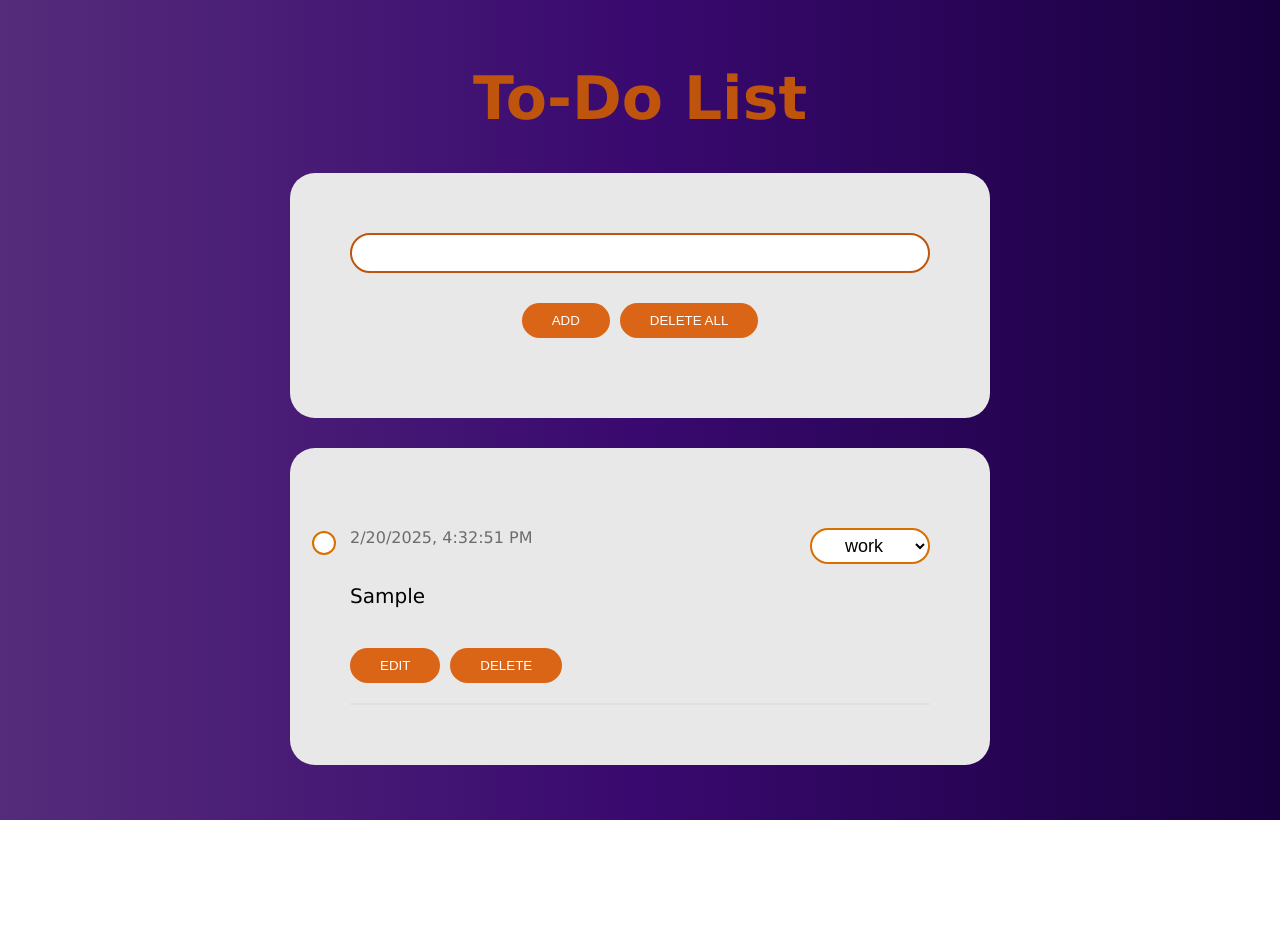
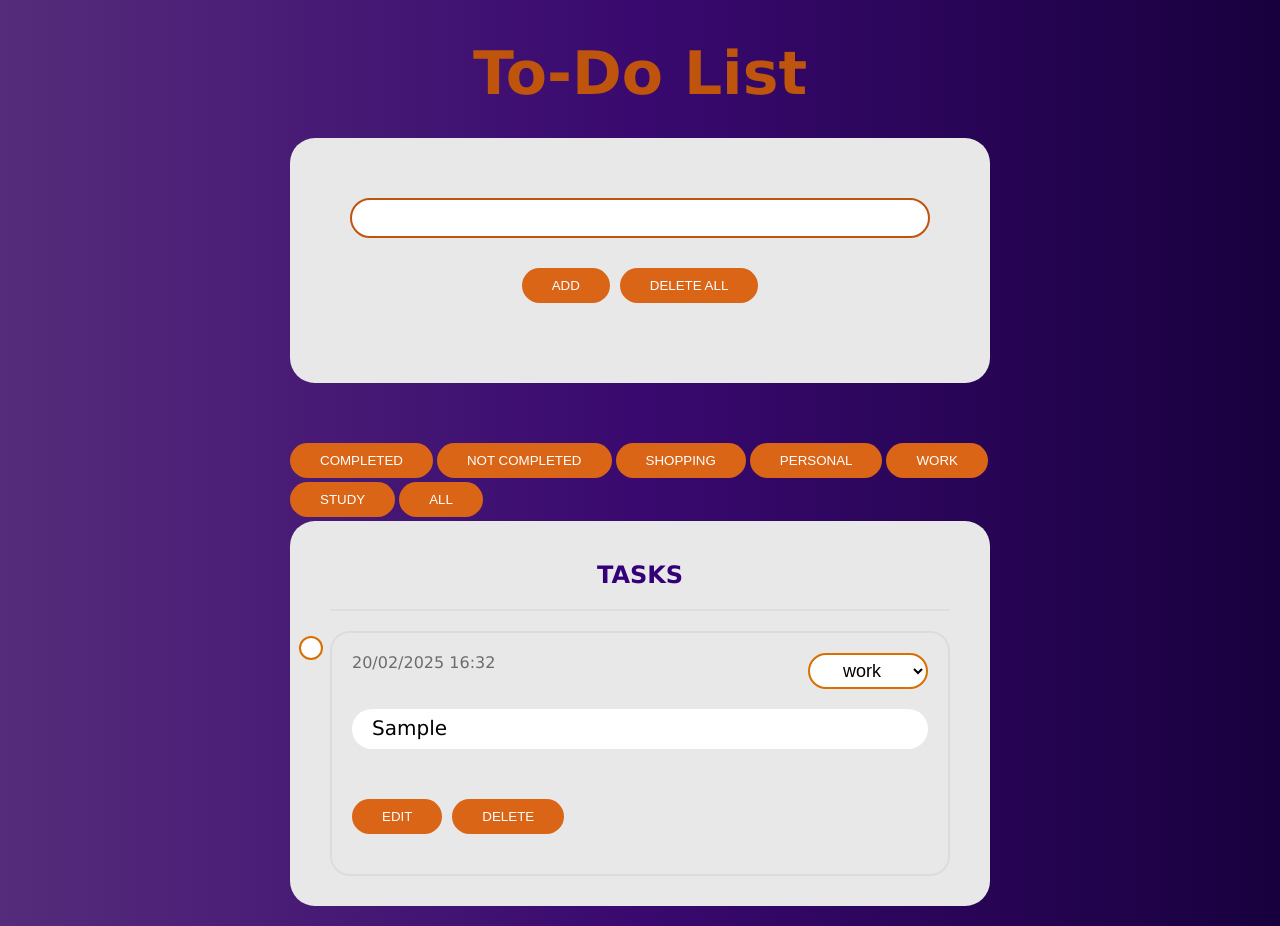
Before and after one commit to Caterina-g01/To-Do-List, a React app: page / in a window 1280 px wide. Both pictures are taken after typing "Sample" into the empty fields and a click on the button "ADD". Before the commit the page ends 820 px from the top, so only its background shows below. Built offline with nearby package versions, Linux system fonts and the light colour scheme; the HTML template or start-up script is replaced by a standard one.

Commit message:
logic and styles added

```diff
--- a/src/App.css
+++ b/src/App.css
@@ -7,10 +7,10 @@ body {
 .title {
   font-size: 60px;
   color: rgb(191, 84, 12);
-    margin: 0 0 10px 0;
+  margin: 0 0 30px 0;
 }
 
-.comment {
+.task {
   position: relative;
   margin-top: 20px;
   min-height: 90px;
@@ -19,15 +19,17 @@ body {
   gap: 20px;
   justify-content: space-around;
   font-size: 20px;
-    border-bottom: 2px solid rgb(225, 225, 225);
+  padding: 20px;
+  border: 2px solid #dcdcdc;
+  border-radius: 20px;
 }
 .container {
   margin: 0 auto;
   display: flex;
   flex-direction: column;
   align-items: center;
-    gap: 30px;
-    padding: 55px;
+  padding-top: 30px;
+  width: 700px;
 }
 
 .btns-container {
@@ -35,7 +37,6 @@ body {
   flex-direction: row;
   gap: 10px;
   margin: 20px 0 20px 0;
-
 }
 
 .inputTask-container {
@@ -47,6 +48,7 @@ body {
   border-radius: 25px;
   padding: 60px;
   background-color: rgb(232, 232, 232);
+  margin-bottom: 60px;
 }
 
 button {
@@ -63,13 +65,13 @@ button:hover {
   background-color: rgb(203, 81, 0);
 }
 
-.comment-header {
+.task-header {
   display: flex;
   flex-wrap: nowrap;
   justify-content: space-between;
 }
 
-.comment-time {
+.task-time {
   font-size: 16px;
   color: rgb(108, 108, 108);
 }
@@ -78,18 +80,13 @@ button:hover {
   background-color: rgb(232, 232, 232);
   width: 700px;
   border-radius: 25px;
-    padding: 60px;
-}
-
-.comment-container {
-    display: flex;
-    flex-wrap: nowrap;
-    gap: 10px;
+  padding: 20px 40px 30px 40px;
+  margin-bottom: 20px;
 }
 
 .checkbox-container {
   position: absolute;
-    left: -42px;
+  left: -37px;
   top: 0;
 }
 
@@ -115,17 +112,20 @@ button:hover {
 }
 
 .checkbox:checked::after {
-    content: "✔";
-    font-size: 16px;
-    color: #d86f00;
-    font-weight: bold;
+  content: "";
   position: absolute;
+  top: 2px;
+  left: 6px;
+  width: 5px;
+  height: 10px;
+  border: solid #d86f00;
+  border-width: 0 3px 3px 0;
+  transform: rotate(45deg);
 }
 
 .input-container {
   width: 100%;
 }
-
 
 .categories-list {
   width: 120px;
@@ -139,3 +139,33 @@ button:hover {
   outline: none;
   text-align: center;
 }
+
+.tasks-title {
+  text-align: center;
+  color: #33007a;
+  border-bottom: 2px solid #dedede;
+  padding-bottom: 20px;
+}
+
+.tags-container {
+  display: flex;
+  width: 100%;
+  flex-wrap: wrap;
+  gap: 4px;
+  margin-bottom: 4px;
+}
+
+.completed {
+  background-color: #dcdcdc;
+  border-radius: 20px;
+}
+
+.task-title {
+  width: 100%;
+  height: 40px;
+  margin-bottom: 10px;
+  font-size: 20px;
+  padding: 7px 20px 0px 20px;
+  border-radius: 30px;
+  background-color: rgb(255, 255, 255);
+}
--- a/src/App.tsx
+++ b/src/App.tsx
@@ -2,10 +2,21 @@ import { useState } from "react";
 import "./App.css";
 import Input from "./components/Input/Input";
 import { InputOnEdit } from "./components/InputOnEdit/InputOnEdit";
+import Tag from "./components/ui/tag/Tag";
+import DropDown from "./components/ui/dropDown/DropDown";
 
-const categories = ["work", "shopping", "personal", "hobbies"];
+const categories = ["work", "shopping", "personal", "study"];
+const filterCategories = [
+  "completed",
+  "not completed",
+  "shopping",
+  "personal",
+  "work",
+  "study",
+  "all",
+];
 
-interface IComment {
+interface ITask {
   id: number;
   title: string;
   description?: string;
@@ -16,46 +27,56 @@ interface IComment {
 
 function App() {
   const [value, setValue] = useState<string>("");
-  const [comments, setComments] = useState<IComment[] | null>(null);
+  const [tasks, setTasks] = useState<ITask[] | null>(null);
   const [error, setError] = useState<string>("");
   const [editModeId, setEditModeId] = useState<number | null>(null);
+  const [filter, setFilter] = useState<string>("all");
+  const [selectedCategory, setSelectedCategory] = useState<string>(
+    categories[0]
+  );
+
   const handleValueChange = (newValue: string) => {
     setValue(newValue);
   };
 
-  const addComment = () => {
-    const newComment = {
+  const addTask = () => {
+    const newTask = {
       id: Math.random(),
       title: value,
       completed: false,
-      timeCreate: new Date().toLocaleString(),
-      category: categories[0],
+      timeCreate:
+        new Date().toLocaleDateString("en-GB") +
+        " " +
+        new Date().toLocaleTimeString("en-GB", {
+          hour: "2-digit",
+          minute: "2-digit",
+          hour12: false,
+        }),
+      category: selectedCategory,
     };
     if (value.length < 3) {
       setError("Title must be at least 3 characters long");
       return;
     }
-    setComments([...(comments || []), newComment]);
+    setTasks([...(tasks || []), newTask]);
     setValue("");
     setError("");
   };
 
-  const deleteAllComments = () => {
-    setComments([]);
+  const deleteAllTasks = () => {
+    setTasks([]);
   };
 
-  const deleteComment = (id: number) => {
-    setComments(
-      (comments) => comments?.filter((comment) => comment.id !== id) || null
-    );
+  const deleteTask = (id: number) => {
+    setTasks((tasks) => tasks?.filter((task) => task.id !== id) || null);
     console.log("click");
   };
 
-  const editComment = (id: number, newTitle: string) => {
-    setComments(
-      (comments) =>
-        comments?.map((comment) =>
-          comment.id === id ? { ...comment, title: newTitle } : comment
+  const editTask = (id: number, newTitle: string) => {
+    setTasks(
+      (tasks) =>
+        tasks?.map((task) =>
+          task.id === id ? { ...task, title: newTitle } : task
         ) || null
     );
   };
@@ -68,6 +89,26 @@ function App() {
     setEditModeId((prevId) => (prevId === id ? null : id));
   };
 
+  const toggleCompleted = (id: number) => {
+    setTasks(
+      (tasks) =>
+        tasks?.map((task) =>
+          task.id === id ? { ...task, completed: !task.completed } : task
+        ) || null
+    );
+  };
+
+  const filteredTasks = tasks?.filter((task) => {
+    if (filter === "all") return true;
+    if (filter === "completed") return task.completed;
+    if (filter === "not completed") return !task.completed;
+    return task.category === filter;
+  });
+
+  const handleFilterChange = (category: string) => {
+    setFilter(category);
+  };
+
   return (
     <div className="container">
       <h1 className="title">To-Do List</h1>
@@ -76,38 +117,64 @@ function App() {
           <Input value={value} handleChange={handleValueChange} />
         </div>
         <div className="btns-container">
-          <button onClick={addComment}>Add</button>
-          <button onClick={deleteAllComments}>Delete All</button>
+          <button onClick={addTask}>Add</button>
+          <button onClick={deleteAllTasks}>Delete All</button>
         </div>
       </div>
+      <div className="tags-container">
+        {filterCategories.map((category) => (
+          <Tag
+            handleFilter={() => handleFilterChange(category)}
+            key={category}
+            name={category}
+          />
+        ))}
+      </div>
       <div className="tasks-container">
-        {comments?.map((comment) => {
-          const isEditing = editModeId === comment.id;
+        <h2 className="tasks-title">TASKS</h2>
+        {filteredTasks?.map((task) => {
+          const isEditing = editModeId === task.id;
           return (
-            <div className="comment" key={comment.id}>
+            <div
+              className={`task ${task.completed ? "completed" : ""}`}
+              key={task.id}
+            >
               <div className="checkbox-container">
-                <input className="checkbox" type="checkbox" />
+                <input
+                  onChange={() => toggleCompleted(task.id)}
+                  className="checkbox"
+                  type="checkbox"
+                  checked={task.completed} //атрибут, который используется в элементе <input> с типом checkbox. Он указывает, будет ли галочка в чекбоксе стоять (отмечена) или нет.
+                />
               </div>
 
-              <div className="comment-header">
-                <span className="comment-time">{comment.timeCreate}</span>
-
-                <select className="categories-list">
-                  {categories.map((category) => (
-                    <option key={category} value={category}>
-                      {category}
-                    </option>
-                  ))}
-                </select>
+              <div className="task-header">
+                <span className="task-time">{task.timeCreate}</span>
+                <DropDown
+                  categories={categories}
+                  selectedCategory={task.category}
+                  onChange={(newCategory) => {
+                    setTasks((prevTasks) => {
+                      if (!prevTasks) return [];
+                      return prevTasks.map((t) => {
+                        if (t.id === task.id) {
+                          return { ...t, category: newCategory };
+                        }
+                        return t;
+                      });
+                    });
+                  }}
+                />
               </div>
 
               <InputOnEdit
                 handleUpdate={(updateValue) => {
-                  editComment(comment.id, updateValue);
+                  editTask(task.id, updateValue);
                   setEditModeId(null);
                 }}
-                editMode={editModeId === comment.id}
-                value={comment.title}
+                editMode={editModeId === task.id}
+                value={task.title}
+                className="task-title"
               />
 
               <div className="btns-container">
@@ -118,12 +185,10 @@ function App() {
                   </>
                 ) : (
                   <>
-                    <button onClick={() => toggleEditMode(comment.id)}>
+                    <button onClick={() => toggleEditMode(task.id)}>
                       Edit
                     </button>
-                    <button onClick={() => deleteComment(comment.id)}>
-                      Delete
-                    </button>
+                    <button onClick={() => deleteTask(task.id)}>Delete</button>
                   </>
                 )}
               </div>
--- a/src/components/InputOnEdit/InputOnEdit.tsx
+++ b/src/components/InputOnEdit/InputOnEdit.tsx
@@ -5,10 +5,11 @@ interface InputOnEdit {
   value: string;
   editMode: boolean;
   handleUpdate: (value: string) => void;
+  className: string;
 }
 
 export const InputOnEdit: FC<InputOnEdit> = (props) => {
-  const { value, editMode, handleUpdate } = props;
+  const { value, editMode, handleUpdate, className } = props;
   const [editValue, setEditValue] = useState<string>(value);
 
   const handleValueChange = (value: string) => {
@@ -25,7 +26,7 @@ export const InputOnEdit: FC<InputOnEdit> = (props) => {
         />
       );
     }
-    return <div>{value}</div>;
+    return <div className={className}>{value}</div>;
   }
 
   return <div>{renderContent()}</div>;
--- /dev/null
+++ b/src/components/ui/dropDown/DropDown.tsx
@@ -0,0 +1,29 @@
+import React from "react";
+
+interface DropDownProps {
+  categories: string[];
+  selectedCategory: string;
+  onChange: (category: string) => void;
+}
+
+const DropDown: React.FC<DropDownProps> = ({
+  categories,
+  selectedCategory,
+  onChange,
+}) => {
+  return (
+    <select
+      className="categories-list"
+      value={selectedCategory}
+      onChange={(e) => onChange(e.target.value)}
+    >
+      {categories.map((category) => (
+        <option key={category} value={category}>
+          {category}
+        </option>
+      ))}
+    </select>
+  );
+};
+
+export default DropDown;
--- /dev/null
+++ b/src/components/ui/tag/Tag.tsx
@@ -0,0 +1,10 @@
+import React from "react";
+
+interface TagsProps {
+  name: string;
+  handleFilter: () => void;
+}
+
+export default function Tag({ name, handleFilter }: TagsProps) {
+  return <button onClick={handleFilter}>{name}</button>;
+}
```
Lines whose indentation alone changed are shown as unchanged.
